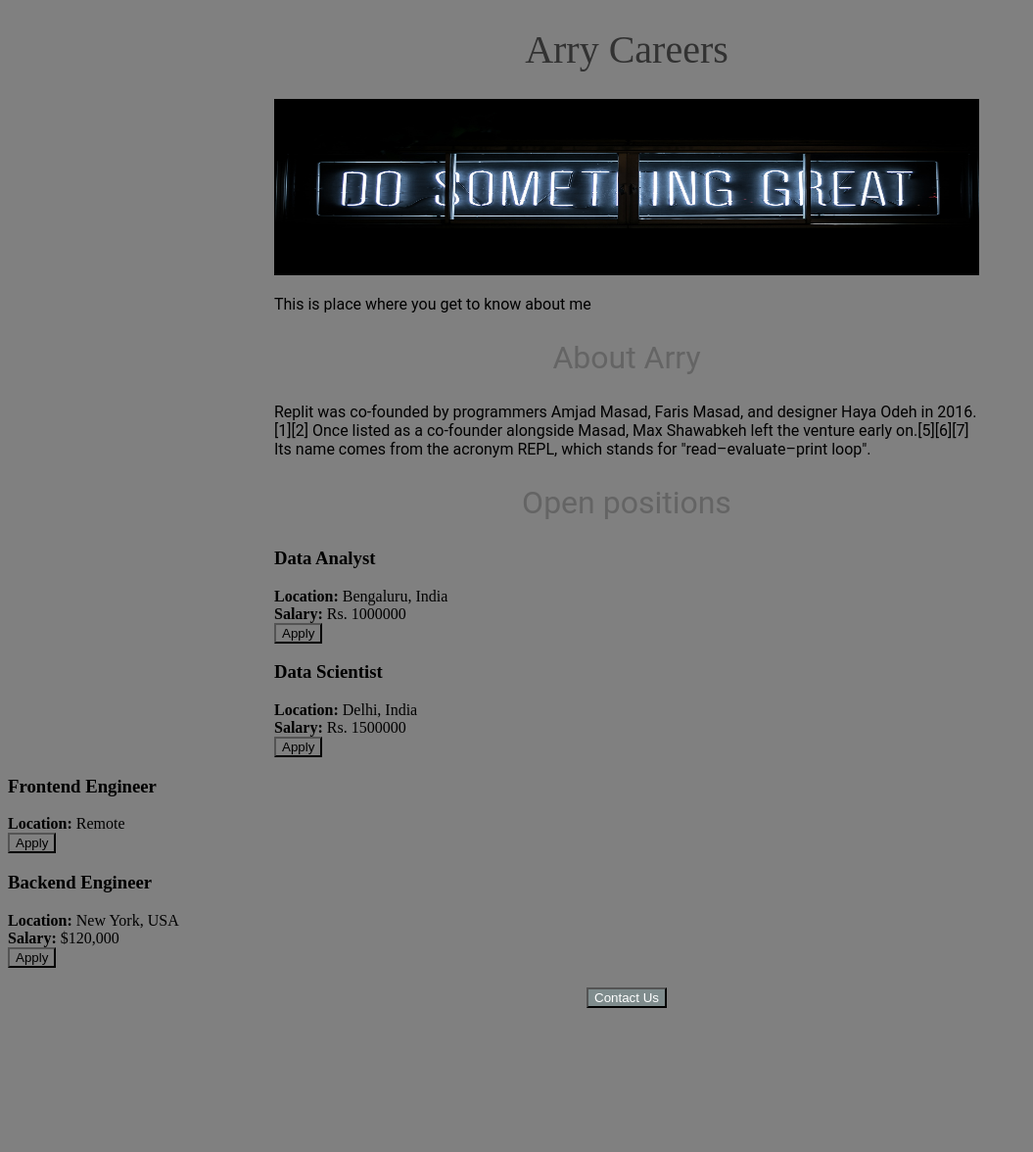
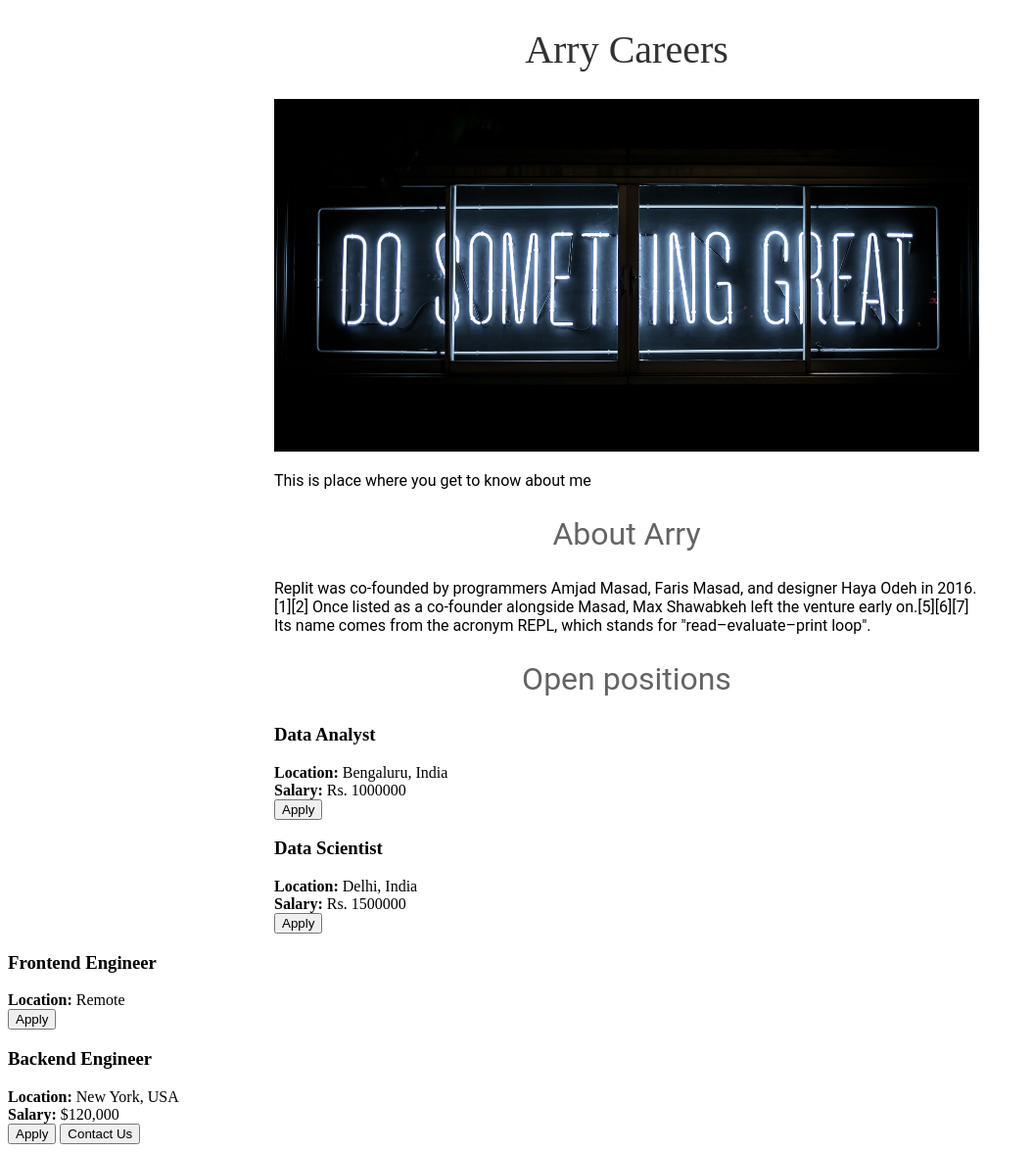
Before and after one commit to arindam79/arry-careers-website-v2, a Flask app: page / in a window 1280 px wide. Shown: the whole page at 98% size, without its empty margins (0-1055 px from the left). Before the commit the page ends 1029 px from the top, so only its background shows below. Run offline with Flask 3, Linux system fonts and the light colour scheme.

Commit message:
deleted styles.css and added the styles back to index.html

```diff
--- a/templates/index.html
+++ b/templates/index.html
@@ -4,8 +4,43 @@
   <meta charset="UTF-8">
   <meta http-equiv="X-UA-Compatible" content="IE=edge">
   <meta name="viewport" content="width=device-width, initial-scale=1.0">
-  <link rel="stylesheet" href="styles.css">
+
   <title>Arry Careers</title>
+  <style>
+    h1{
+      font-size: 40px;
+      font-family: Ariel;
+      font-weight: normal;
+      color: rgb(50 ,50 ,50);;
+      text-align: center;
+    }
+
+    #banner{
+      width: 100%;
+      height: 360px;
+      object-fit: cover;
+    }
+    h2{
+      font-family: Roboto;
+      font-size: 32px;
+      color: rgb(100,100,100);
+      text-align: center;
+      font-weight: normal;
+    }
+
+    p{
+      font-family: Roboto;
+
+    }
+    #container{
+      max-width: 720px;
+      margin: 0 auto 0 auto;
+    }
+    .jobs{
+      max-width: 720px;
+      margin: 0 auto 0 auto;
+    }
+  </style>
 </head>
 <body>
   <div id='container'>
--- a/templates/styles.css
+++ /dev/null
@@ -1,44 +0,0 @@
-*{
-  background-color: grey;
-}
-
-h1{
-  font-size: 40px;
-  font-family: Ariel;
-  font-weight: normal;
-  color: rgb(50 ,50 ,50);;
-  text-align: center;
-}
-#container{
-  max-width: 720px;
-  margin: 0 auto 0 auto;
-}
-
-#banner{
-  width: 100%;
-  height: 180px;
-}
-h2{
-  font-family: Roboto;
-  font-size: 32px;
-  color: rgb(100,100,100);
-  text-align: center;
-  font-weight: normal;
-}
-
-p{
-  font-family: Roboto;
-
-}
-
-.jobs{
-  max-width: 720px;
-  margin: 0 auto;
-}
-
-.btn{
-  color: white;
-   background-color: #7f8c8d;
-  display: block;
-  margin: 20px auto;
-}
```
